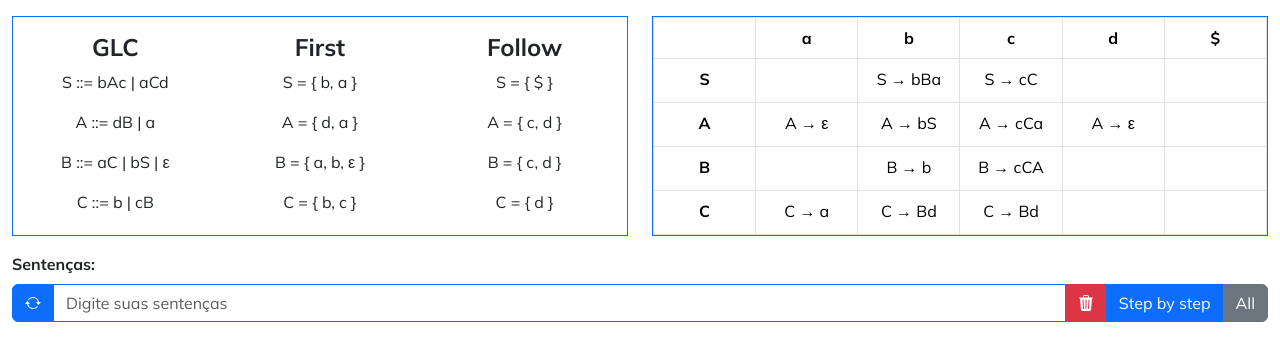
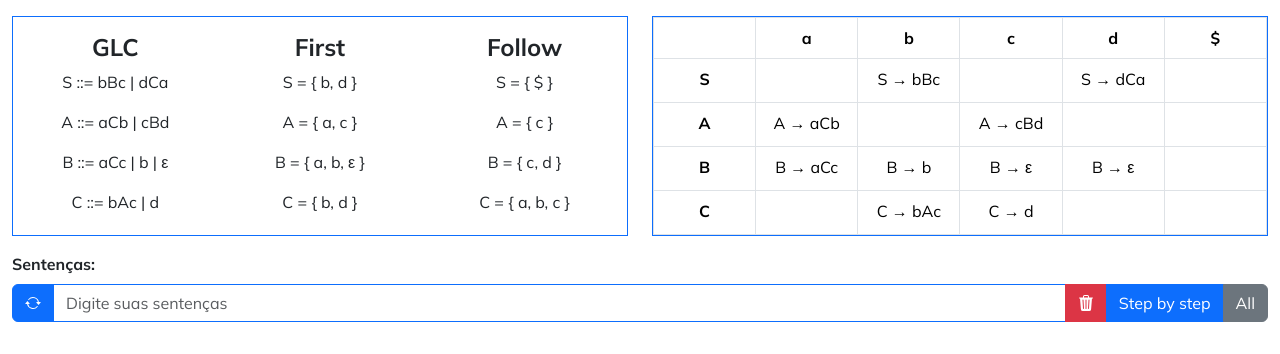
Before and after one commit to leodoprado/Analisador-Sintatico, a Flask app: page / in a window 1280 px wide. Shown: the part 62-416 px from the top of the page. Run offline with Flask 3, Linux system fonts and the light colour scheme.

Commit message:
att 18-06

```diff
--- a/templates/index.html
+++ b/templates/index.html
@@ -32,24 +32,24 @@
         <div class="d-flex justify-content-center align-items-start border border-primary" style="height: 220px;">
           <div class="col-4 text-center mt-3">
             <h1 class="fs-4 fw-bold">GLC</h1>
-            <p>S ::= bAc | aCd</p>
-            <p>A ::= dB | a</p>
-            <p>B ::= aC | bS | ε</p>
-            <p>C ::= b | cB</p>
+            <p>S ::= bBc | dCa</p>
+            <p>A ::= aCb | cBd</p>
+            <p>B ::= aCc | b | ε</p>
+            <p>C ::= bAc | d</p>
           </div>
           <div class="col-4 text-center mt-3">
             <h1 class="fs-4 fw-bold">First</h1>
-            <p>S = { b, a }</p>
-            <p>A = { d, a }</p>
+            <p>S = { b, d }</p>
+            <p>A = { a, c }</p>
             <p>B = { a, b, ε }</p>
-            <p>C = { b, c } </p>
+            <p>C = { b, d } </p>
           </div>
           <div class="col-4 text-center mt-3">
             <h1 class="fs-4 fw-bold">Follow</h1>
             <p>S = { $ }</p>
-            <p>A = { c, d }</p>
+            <p>A = { c }</p>
             <p>B = { c, d }</p>
-            <p>C = { d }</p>
+            <p>C = { a, b, c }</p>
           </div>
         </div>
       </div>
@@ -71,32 +71,32 @@
                 <tr>
                   <th scope="row">S</th>
                   <td></td>
-                  <td>S → bBa</td>
-                  <td>S → cC</td>
+                  <td>S → bBc</td>
+                  <td></td>
+                  <td>S → dCa</td>
+                  <td></td>
+                </tr>
+                <tr>
+                  <th scope="row">A</th>
+                  <td>A → aCb</td>
+                  <td></td>
+                  <td>A → cBd</td>
                   <td></td>
                   <td></td>
                 </tr>
                 <tr>
-                  <th scope="row">A</th>
-                  <td>A → ε</td>
-                  <td>A → bS</td>
-                  <td>A → cCa</td>
-                  <td>A → ε</td>
-                  <td></td>
-                </tr>
-                <tr>
                   <th scope="row">B</th>
-                  <td></td>
+                  <td>B → aCc</td>
                   <td>B → b</td>
-                  <td>B → cCA</td>
-                  <td></td>
+                  <td>B → ε</td>
+                  <td>B → ε</td>
                   <td></td>
                 </tr>
                 <tr>
                   <th scope="row">C</th>
-                  <td>C → a</td>
-                  <td>C → Bd</td>
-                  <td>C → Bd</td>
+                  <td></td>
+                  <td>C → bAc</td>
+                  <td>C → d</td>
                   <td></td>
                   <td></td>
                 </tr>
--- a/tokens/parser.py
+++ b/tokens/parser.py
@@ -93,20 +93,23 @@ class Automaton:
 
         self.init_automaton()
 
-        self.init_production("S", ["b"], "bBa")
-        self.init_production("S", ["c"], "cC")
+        # S → b | S → d
+        self.init_production("S", ["b"], "bBc")
+        self.init_production("S", ["d"], "dCa")
 
-        self.init_production("A", ["a"], epsilon)
-        self.init_production("A", ["b"], "bS")
-        self.init_production("A", ["c"], "cCa")
-        self.init_production("A", ["d"], epsilon)
+        # A → a | A → c
+        self.init_production("A", ["a"], "aCb")
+        self.init_production("A", ["c"], "cBd")
 
+        # B → a | B → b | B → ε | B → ε
+        self.init_production("B", ["a"], "aCc")
         self.init_production("B", ["b"], "b")
-        self.init_production("B", ["c"], "cCA")
+        self.init_production("B", ["c"], epsilon)
+        self.init_production("B", ["d"], epsilon)
 
-        self.init_production("C", ["a"], "a")
-        self.init_production("C", ["b"], "Bd")
-        self.init_production("C", ["c"], "Bd")
+        # C → b | C → c
+        self.init_production("C", ["b"], "bAc")
+        self.init_production("C", ["c"], "d")
 
 class Production:
     def __init__(self, nonTerminalKey, inicial, producao):
```
Also changed, not shown: README.md.
